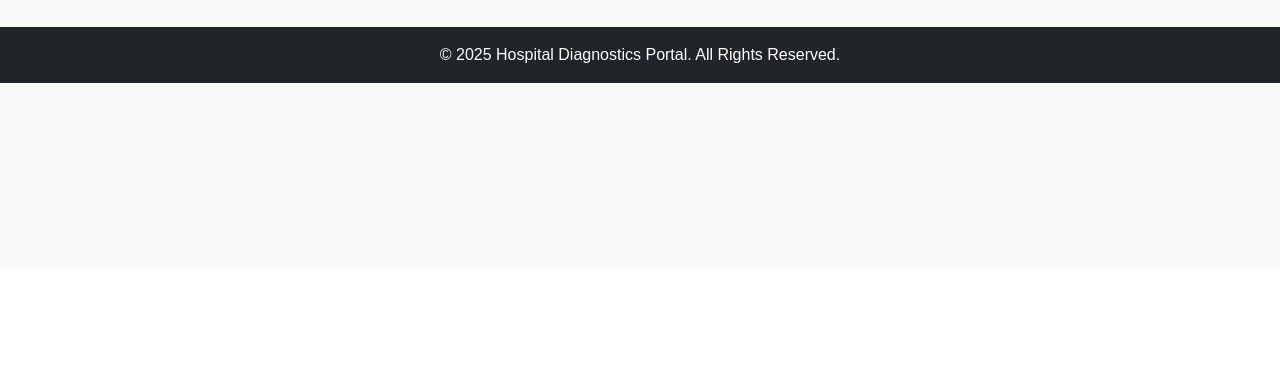
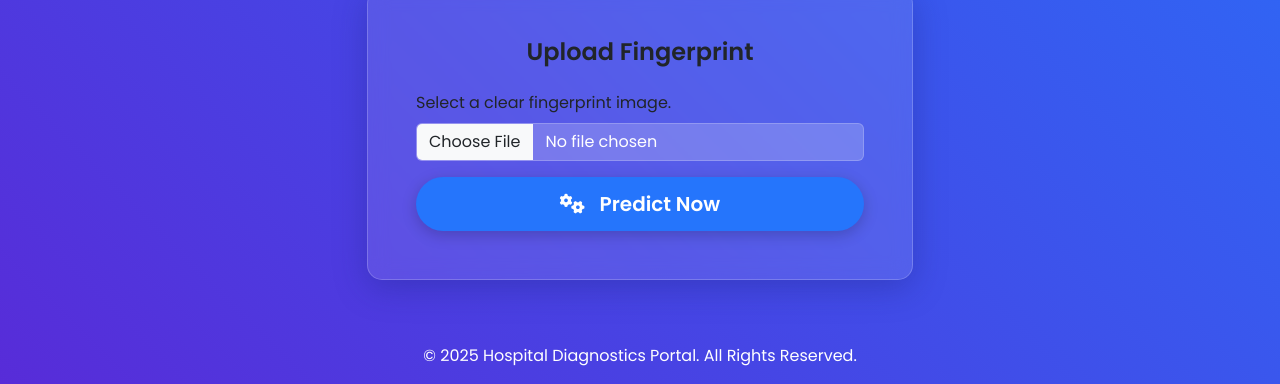
Before and after one commit to Prateekpkini/fingerkey, a Flask app: page / in a window 1280 px wide. Shown: the part 531-915 px from the top of the page. Before the commit the page ends 614 px from the top, so only its background shows below. Run offline with Flask 3, Linux system fonts and the light colour scheme.

Commit message:
Added a Intutive UI

```diff
--- a/app.py
+++ b/app.py
@@ -51,56 +51,50 @@ def home():
     return render_template("index.html")
 
 
-@app.route('/upload')
-def upload_page():
-    # simple alias to main upload page
-    return render_template('upload_fingerprint.html')
-
-
 # ---------------------------
 # PREDICT BLOOD GROUP
 # ---------------------------
 @app.route("/predict", methods=["POST"])
 def predict():
-    # Check file availability
     if "fingerprint" not in request.files:
+        flash("No file part")
+        return redirect(request.url)
+
+    file = request.files["fingerprint"]
+    if file.filename == "":
+        flash("No selected file")
+        return redirect(request.url)
+
+    if file and _allowed_file(file.filename, ALLOWED_IMAGE_EXTENSIONS):
+        filename = secure_filename(file.filename)
+        file_path = os.path.join(app.config["UPLOAD_FOLDER"], filename)
+        file.save(file_path)
+
+        img = image.load_img(file_path, target_size=(224, 224))
+        img_array = image.img_to_array(img)
+        img_array = np.expand_dims(img_array, axis=0) / 255.0
+
+        result = model.predict(img_array)
+        predicted_class = np.argmax(result)
+        predicted_label = labels[predicted_class]
+        confidence_value = result[0][predicted_class] * 100
+        confidence = f"{confidence_value:.2f}%"
+
         return render_template(
             "index.html",
-            prediction="No file uploaded",
-            confidence="0%"
+            prediction=predicted_label,
+            confidence=confidence,
+            filename=filename
         )
+    else:
+        flash("Invalid file type")
+        return redirect(request.url)
 
-    file = request.files["fingerprint"]
 
-    if file.filename == "":
-        return render_template(
-            "index.html",
-            prediction="No file selected",
-            confidence="0%"
-        )
-
-    # Save uploaded fingerprint
-    file_path = os.path.join(app.config["UPLOAD_FOLDER"], file.filename)
-    file.save(file_path)
-
-    # Preprocess image
-    img = image.load_img(file_path, target_size=(224, 224))
-    img_array = image.img_to_array(img)
-    img_array = np.expand_dims(img_array, axis=0) / 255.0
-
-    # Model prediction
-    result = model.predict(img_array)
-    predicted_class = np.argmax(result)
-    predicted_label = labels[predicted_class]
-    confidence_value = result[0][predicted_class] * 100
-    confidence = f"{confidence_value:.2f}%"
-
-    # Return prediction to frontend
-    return render_template(
-        "index.html",
-        prediction=predicted_label,
-        confidence=confidence
-    )
+@app.route('/verify-certificate', methods=['GET'])
+def verify_certificate_page():
+    predicted_group = request.args.get('predicted_group')
+    return render_template('verify.html', predicted_group=predicted_group)
 
 
 def _allowed_file(filename, allowed_set):
@@ -164,6 +158,7 @@ def verify_certificate():
     return render_template('result.html', message=msg)
 
 
+
 # ---------------------------
 # RUN APP
 # ---------------------------
--- a/static/css/style.css
+++ b/static/css/style.css
@@ -1,44 +1,137 @@
+@import url('https://fonts.googleapis.com/css2?family=Poppins:wght@300;400;600;700&display=swap');
+
+:root {
+    --primary-color: #6a11cb;
+    --secondary-color: #2575fc;
+    --text-color: #ffffff;
+    --card-bg-color: rgba(255, 255, 255, 0.1);
+    --card-border-color: rgba(255, 255, 255, 0.2);
+}
+
 body {
-    background-color: #f8f9fa;
     font-family: 'Poppins', sans-serif;
+    background: linear-gradient(45deg, var(--primary-color), var(--secondary-color));
+    color: var(--text-color);
+    overflow-x: hidden;
+}
+
+#particles-js {
+    position: fixed;
+    width: 100%;
+    height: 100%;
+    top: 0;
+    left: 0;
+    z-index: -1;
+}
+
+.navbar {
+    transition: background-color 0.3s ease;
 }
 
 .navbar-brand {
-    font-weight: bold;
+    font-weight: 700;
+    font-size: 1.5rem;
+}
+
+.navbar-brand .fa-fingerprint {
+    margin-right: 10px;
+    color: var(--secondary-color);
+    text-shadow: 0 0 10px var(--secondary-color);
+}
+
+.nav-link {
+    font-weight: 600;
+    transition: color 0.3s ease;
+}
+
+.nav-link:hover {
+    color: var(--secondary-color);
+}
+
+.main-content {
+    padding-top: 100px;
+    padding-bottom: 100px;
+}
+
+.hero-section h1 {
+    font-weight: 700;
+    font-size: 3.5rem;
+    text-shadow: 0 0 20px rgba(0, 0, 0, 0.5);
+}
+
+.hero-section .lead {
+    font-size: 1.25rem;
+    font-weight: 300;
 }
 
 .card {
-    border: none;
+    background: var(--card-bg-color);
+    border: 1px solid var(--card-border-color);
+    backdrop-filter: blur(10px);
+    -webkit-backdrop-filter: blur(10px);
     border-radius: 15px;
+    box-shadow: 0 8px 32px 0 rgba(31, 38, 135, 0.37);
+    transition: transform 0.3s ease;
+}
+
+.card:hover {
+    transform: translateY(-10px);
+}
+
+.card-title {
+    font-weight: 600;
+}
+
+.form-label {
+    font-weight: 400;
+}
+
+.form-control {
+    background: rgba(255, 255, 255, 0.2);
+    border: 1px solid var(--card-border-color);
+    color: var(--text-color);
+}
+
+.form-control:focus {
+    background: rgba(255, 255, 255, 0.3);
+    border-color: var(--secondary-color);
+    box-shadow: 0 0 10px var(--secondary-color);
+    color: var(--text-color);
+}
+
+.form-control::placeholder {
+    color: rgba(255, 255, 255, 0.7);
 }
 
 .btn-primary {
-    background-color: #0B6EFE;
-    border-color: #0B6EFE;
-    transition: background-color 0.3s ease;
+    background: var(--secondary-color);
+    border: none;
+    font-weight: 600;
+    padding: 12px 30px;
+    border-radius: 50px;
+    transition: all 0.3s ease;
+    box-shadow: 0 4px 15px rgba(0, 0, 0, 0.2);
 }
 
 .btn-primary:hover {
-    background-color: #084DBB;
-    border-color: #084DBB;
+    background: var(--primary-color);
+    transform: translateY(-3px);
+    box-shadow: 0 6px 20px rgba(0, 0, 0, 0.3);
 }
 
-.alert-success {
-    background-color: #d1e7dd;
-    border-color: #badbcc;
-    color: #0f5132;
+.btn-primary .fa-cogs, .btn-primary .fa-paper-plane {
+    margin-right: 10px;
+}
+
+.result-card .display-2 {
+    color: var(--secondary-color);
+    text-shadow: 0 0 15px var(--secondary-color);
 }
 
 .footer {
-    background-color: #343a40;
-    color: white;
+    background: rgba(0, 0, 0, 0.2);
+    padding: 20px 0;
+    position: relative;
+    bottom: 0;
+    width: 100%;
 }
-
-@media (max-width: 768px) {
-    .display-4 {
-        font-size: 2.5rem;
-    }
-    .lead {
-        font-size: 1rem;
-    }
-}
--- /dev/null
+++ b/templates/base.html
@@ -0,0 +1,50 @@
+<!DOCTYPE html>
+<html lang="en">
+<head>
+    <meta charset="UTF-8">
+    <meta name="viewport" content="width=device-width, initial-scale=1.0">
+    <title>{% block title %}FingerKey{% endblock %}</title>
+    <link href="https://cdn.jsdelivr.net/npm/bootstrap@5.3.3/dist/css/bootstrap.min.css" rel="stylesheet">
+    <link rel="stylesheet" href="https://cdnjs.cloudflare.com/ajax/libs/font-awesome/6.5.1/css/all.min.css">
+    <link rel="stylesheet" href="{{ url_for('static', filename='css/style.css') }}">
+</head>
+<body>
+    <div id="particles-js"></div>
+    <nav class="navbar navbar-expand-lg navbar-dark bg-transparent">
+        <div class="container">
+            <a class="navbar-brand" href="/"><i class="fas fa-fingerprint"></i> FingerKey</a>
+            <button class="navbar-toggler" type="button" data-bs-toggle="collapse" data-bs-target="#navbarNav" aria-controls="navbarNav" aria-expanded="false" aria-label="Toggle navigation">
+                <span class="navbar-toggler-icon"></span>
+            </button>
+            <div class="collapse navbar-collapse" id="navbarNav">
+                <ul class="navbar-nav ms-auto">
+                    <li class="nav-item">
+                        <a class="nav-link {% if request.path == url_for('home') %}active{% endif %}" href="{{ url_for('home') }}">Home</a>
+                    </li>
+                    <li class="nav-item">
+                        <a class="nav-link {% if request.path == url_for('register') %}active{% endif %}" href="{{ url_for('register') }}">Register</a>
+                    </li>
+                </ul>
+            </div>
+        </div>
+    </nav>
+
+    <main class="container mt-5 text-white">
+        {% block content %}{% endblock %}
+    </main>
+
+    <footer class="text-white text-center p-3 mt-5">
+        <p class="mb-0">&copy; 2025 Hospital Diagnostics Portal. All Rights Reserved.</p>
+    </footer>
+
+    <script src="https://cdn.jsdelivr.net/npm/bootstrap@5.3.3/dist/js/bootstrap.bundle.min.js"></script>
+    <script src="{{ url_for('static', filename='js/particles.js') }}"></script>
+    <script>
+        // Ensure particles.json path is correct
+        particlesJS.load('particles-js', "{{ url_for('static', filename='js/particles.json') }}", function() {
+            console.log('particles.js loaded - callback');
+        });
+    </script>
+    {% block scripts %}{% endblock %}
+</body>
+</html>
--- a/templates/index.html
+++ b/templates/index.html
@@ -1,74 +1,55 @@
-<!DOCTYPE html>
-<html lang="en">
-<head>
-    <meta charset="UTF-8">
-    <meta name="viewport" content="width=device-width, initial-scale=1.0">
-    <title>Fingerprint Blood Group Prediction</title>
-    <link href="https://cdn.jsdelivr.net/npm/bootstrap@5.3.3/dist/css/bootstrap.min.css" rel="stylesheet">
-    <link rel="stylesheet" href="https://cdnjs.cloudflare.com/ajax/libs/font-awesome/6.5.1/css/all.min.css">
-    <link rel="stylesheet" href="{{ url_for('static', filename='css/style.css') }}">
-</head>
-<body>
-    <nav class="navbar navbar-expand-lg navbar-dark bg-dark">
-        <div class="container-fluid">
-            <a class="navbar-brand" href="/"><i class="fas fa-fingerprint"></i> FingerKey</a>
-            <button class="navbar-toggler" type="button" data-bs-toggle="collapse" data-bs-target="#navbarNav" aria-controls="navbarNav" aria-expanded="false" aria-label="Toggle navigation">
-                <span class="navbar-toggler-icon"></span>
-            </button>
-            <div class="collapse navbar-collapse" id="navbarNav">
-                <ul class="navbar-nav ms-auto">
-                    <li class="nav-item">
-                        <a class="nav-link active" aria-current="page" href="/">Home</a>
-                    </li>
-                    <li class="nav-item">
-                        <a class="nav-link" href="/register">Register</a>
-                    </li>
-                </ul>
+{% extends "base.html" %}
+{% block title %}FingerKey - AI Blood Group Prediction{% endblock %}
+
+{% block content %}
+<div class="row">
+    <div class="col-lg-8 mx-auto text-center">
+        <h1 class="display-3 fw-bold">Unlock Blood Group Mysteries with a Touch</h1>
+        <p class="lead fs-4">Our AI-powered platform analyzes fingerprint patterns to predict blood groups with remarkable accuracy. Upload an image to begin.</p>
     </div>
 </div>
-    </nav>
 
-    <div class="container mt-5">
-        <div class="row align-items-center">
-            <div class="col-md-6">
-                <h1 class="display-4">Blood Group Prediction</h1>
-                <p class="lead">Upload a fingerprint image to predict the blood group using our advanced AI model.</p>
-
-                <div class="card shadow-sm">
-                    <div class="card-body">
-                        <h5 class="card-title">Upload Fingerprint</h5>
+<div class="row mt-5">
+    <div class="col-lg-6 mx-auto">
+        <div class="card">
+            <div class="card-body p-5">
+                <h5 class="card-title text-center fs-4 mb-4">Upload Fingerprint</h5>
                 <form id="uploadForm" method="POST" action="/predict" enctype="multipart/form-data">
                     <div class="mb-3">
-                                <label for="fileInput" class="form-label">Select an image file (JPG, PNG, BMP).</label>
+                        <label for="fileInput" class="form-label">Select a clear fingerprint image.</label>
                         <input class="form-control" type="file" name="fingerprint" id="fileInput" accept="image/*" required>
                     </div>
-                            <button class="btn btn-primary w-100" type="submit">
-                                <i class="fas fa-cogs"></i> Predict
+                    <button class="btn btn-primary w-100 btn-lg" type="submit">
+                        <i class="fas fa-cogs"></i> Predict Now
                     </button>
                 </form>
             </div>
         </div>
 
         {% if prediction %}
-                <div class="alert alert-success mt-4" role="alert">
-                    <h4 class="alert-heading">Prediction Result</h4>
-                    <p>Predicted Blood Group: <strong>{{ prediction }}</strong></p>
+        <div id="result" class="mt-5 text-center">
+            <h2 class="display-5">Prediction Result</h2>
+            <div class="card result-card">
+                <div class="card-body p-5">
+                    <p class="fs-3">Predicted Blood Group:</p>
+                    <h3 class="display-2 fw-bold">{{ prediction }}</h3>
                     <hr>
-                    <p class="mb-0">Confidence: {{ confidence }}</p>
+                    <p class="fs-4">Confidence: <span class="fw-bold">{{ confidence }}</span></p>
+                </div>
+            </div>
+            <div class="card mt-4">
+                <div class="card-body text-center">
+                    <h5 class="card-title">Next Steps</h5>
+                    <p>Now that you have your result, you can proceed to the next step.</p>
+                    <a href="{{ url_for('verify_certificate_page', predicted_group=prediction) }}" class="btn btn-info">Verify Certificate</a>
+                </div>
+            </div>
         </div>
         {% endif %}
     </div>
-            <div class="col-md-6 text-center">
-                <img src="https://i.imgur.com/3tVnQFh.png" class="img-fluid" alt="Fingerprint Illustration">
 </div>
-        </div>
-    </div>
+{% endblock %}
 
-    <footer class="bg-dark text-white text-center p-3 mt-5">
-        <p class="mb-0">&copy; 2025 Hospital Diagnostics Portal. All Rights Reserved.</p>
-    </footer>
-
-    <script src="https://cdn.jsdelivr.net/npm/bootstrap@5.3.3/dist/js/bootstrap.bundle.min.js"></script>
+{% block scripts %}
 <script src="{{ url_for('static', filename='js/main.js') }}" defer></script>
-</body>
-</html>
+{% endblock %}
```
Also changed, not shown: templates/register.html (+44 -33 lines), templates/result.html (+19 -19 lines), templates/verify.html (added, +35 -0 lines). Lines whose indentation alone changed are shown as unchanged.
